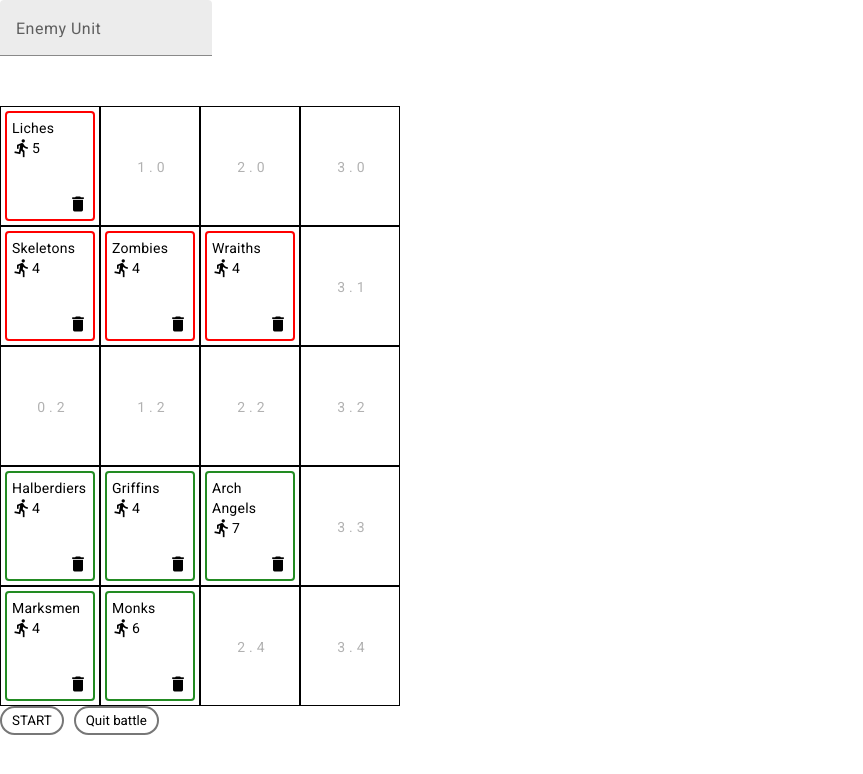
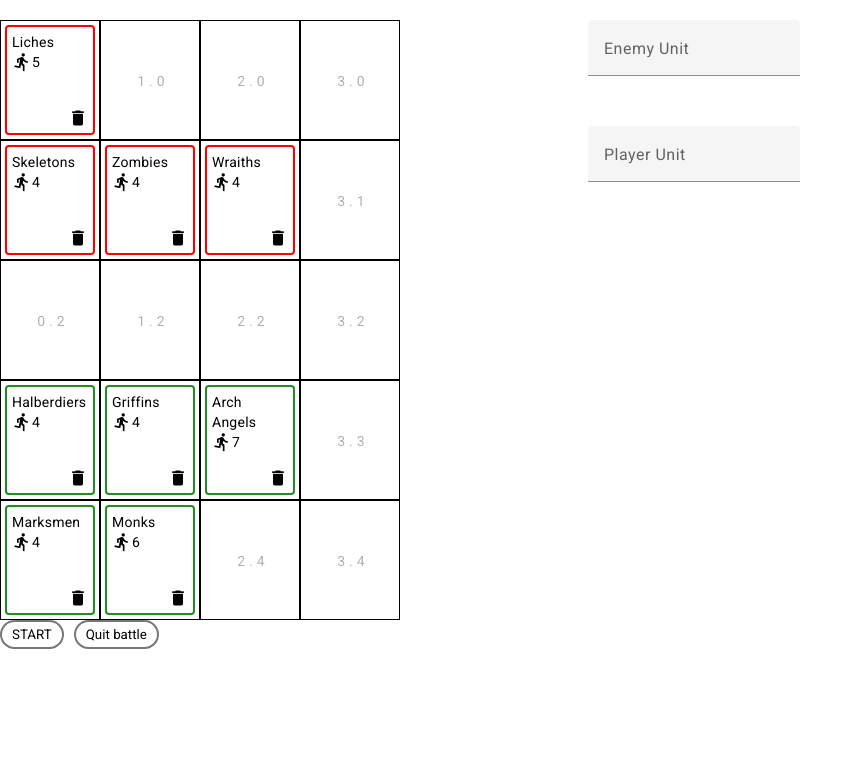
Before and after one commit to zedero/homm3-battle-ai, an Angular app: page / in a window 1280 px wide. Shown: the top 774 px of the page, without its empty margins (0-863 px from the left). Built offline with nearby package versions, Linux system fonts and the light colour scheme.

Commit message:
Player placement

```diff
--- a/package.json
+++ b/package.json
@@ -21,6 +21,10 @@
     "@angular/platform-browser": "^16.2.0",
     "@angular/platform-browser-dynamic": "^16.2.0",
     "@angular/router": "^16.2.0",
+    "@ngrx/store": "^16.0.1",
+    "@ngrx/effects": "^16.0.1",
+    "@ngrx/store-devtools": "^16.0.1",
+    "@ngrx/schematics": "^16.0.1",
     "html-to-image": "^1.11.11",
     "pako": "1.0.11",
     "pathfinding": "^0.4.18",
--- a/src/app/components/battle-board/battle-board.component.html
+++ b/src/app/components/battle-board/battle-board.component.html
@@ -1,30 +1,5 @@
-<ng-container *ngIf="state$.value === 'IDLE'">
-  <mat-form-field class="example-full-width">
-    <mat-label>Enemy Unit</mat-label>
-    <input type="text"
-           placeholder="Pick one"
-           aria-label="Enemy Unit"
-           matInput
-           [formControl]="unitAControl"
-           [matAutocomplete]="unitA">
-    <mat-autocomplete #unitA="matAutocomplete" (optionSelected)="addEnemyUnplacedCard($event)">
-      <mat-option *ngFor="let option of filteredUnitAOptions | async" [value]="name(option.id)">
-        {{name(option.id)}}
-      </mat-option>
-    </mat-autocomplete>
-  </mat-form-field>
-  <ul class="unitList">
-    <li class="unitList_item" *ngFor="let card of enemyUnplacedCards">
-      <app-card
-        [card]="card"
-        (move)="moveCardOnBoard($event, true)"
-        (deleteCard)="removeEnemyUnplacedCard($event)"
-      ></app-card>
-    </li>
-  </ul>
-</ng-container>
-
-
+<div class="interface">
+  <div class="interface-battle-area">
     <div class="battle-map">
       <div class="battle-map_row" *ngFor="let y of rows">
         <div class="battle-map_cell" *ngFor="let x of cells" id="{{x}}.{{y}}">
@@ -55,6 +30,66 @@
         [isAttack]="true"
       ></app-line>
     </div>
+  </div>
+  <div class="interface-unit-placement">
+    <ng-container *ngIf="state$.value === 'IDLE'">
+      <div class="interface-unit-placement_enemy">
+        <mat-form-field class="example-full-width">
+          <mat-label>Enemy Unit</mat-label>
+          <input type="text"
+                 placeholder="Pick one"
+                 aria-label="Enemy Unit"
+                 matInput
+                 [formControl]="unitAControl"
+                 [matAutocomplete]="unitA">
+          <mat-autocomplete #unitA="matAutocomplete" (optionSelected)="addEnemyUnplacedCard($event)">
+            <mat-option *ngFor="let option of filteredUnitAOptions | async" [value]="name(option.id)">
+              {{name(option.id)}}
+            </mat-option>
+          </mat-autocomplete>
+        </mat-form-field>
+        <ul class="unitList">
+          <li class="unitList_item" *ngFor="let card of enemyUnplacedCards">
+            <app-card
+              [card]="card"
+              (move)="moveCardOnBoard($event)"
+              (deleteCard)="removeEnemyUnplacedCard($event)"
+            ></app-card>
+          </li>
+        </ul>
+        </div>
+      <div class="interface-unit-placement_player">
+        <mat-form-field class="example-full-width">
+          <mat-label>Player Unit</mat-label>
+          <input type="text"
+                 placeholder="Pick one"
+                 aria-label="Player Unit"
+                 matInput
+                 [formControl]="unitBControl"
+                 [matAutocomplete]="unitB">
+          <mat-autocomplete #unitB="matAutocomplete" (optionSelected)="addPlayerUnplacedCard($event)">
+            <mat-option *ngFor="let option of filteredUnitBOptions | async" [value]="name(option.id)">
+              {{name(option.id)}}
+            </mat-option>
+          </mat-autocomplete>
+        </mat-form-field>
+        <ul class="unitList">
+          <li class="unitList_item" *ngFor="let card of playerUnplacedCards">
+            <app-card
+              [card]="card"
+              (move)="moveCardOnBoard($event)"
+              (deleteCard)="removePlayerUnplacedCard($event)"
+            ></app-card>
+          </li>
+        </ul>
+      </div>
+    </ng-container>
+  </div>
+</div>
+
+
+
+
 
 <button
   *ngIf="state$.value === 'IDLE'"
@@ -84,5 +119,3 @@
   *ngIf="state$.value !== 'ROUND.REQUEST.NEW'"
   (click)="newRound(false)"
 >Quit battle</button>
-
-<!--{{highlightedUnits$ | async | json}}-->
--- a/src/app/components/battle-board/battle-board.component.scss
+++ b/src/app/components/battle-board/battle-board.component.scss
@@ -45,3 +45,11 @@
     list-style-type: none;
   }
 }
+
+.interface {
+  display: flex;
+  justify-content: space-between;
+  margin-top: 20px;
+
+  max-width: 800px;
+}
--- a/src/app/components/battle-board/battle-board.component.ts
+++ b/src/app/components/battle-board/battle-board.component.ts
@@ -61,6 +61,7 @@ export class BattleBoardComponent implements OnInit {
   cells = [0, 1, 2, 3];
 
   enemyUnplacedCards: Card[] = [];
+  playerUnplacedCards: Card[] = [];
 
   placedCards: Card[] = [
     {
@@ -256,7 +257,7 @@ export class BattleBoardComponent implements OnInit {
     );
   }
 
-  public moveCardOnBoard(newCard: MoveCard, isEnemy = false) {
+  public moveCardOnBoard(newCard: MoveCard) {
     newCard.card.position.x = newCard.position.x;
     newCard.card.position.y = newCard.position.y;
 
@@ -270,10 +271,10 @@ export class BattleBoardComponent implements OnInit {
     }
 
     this.placedCards.push(newCard.card);
-    if (isEnemy) {
-      this.enemyUnplacedCards = this.enemyUnplacedCards.filter(
-        (card) => card.name !== newCard.card.name,
-      );
+    if (newCard.card.isEnemy) {
+      this.removeEnemyUnplacedCard(newCard.card);
+    } else {
+      this.removePlayerUnplacedCard(newCard.card);
     }
   }
 
@@ -480,6 +481,12 @@ export class BattleBoardComponent implements OnInit {
     );
   };
 
+  removePlayerUnplacedCard = (cardToRemove: Card) => {
+    this.playerUnplacedCards = this.playerUnplacedCards.filter(
+      (card: Card) => card.name !== cardToRemove.name,
+    );
+  };
+
   getTier = (tier: string) => {
     // @ts-ignore
     return TierName[tier][0];
@@ -519,4 +526,30 @@ export class BattleBoardComponent implements OnInit {
       },
     });
   }
+
+  addPlayerUnplacedCard(option: any) {
+    const id = this.fromName(option.option.value);
+    const card = UNITS.find((unit) => unit.id === id);
+
+    if (!card) {
+      return;
+    }
+    // clear autocomplete input
+    this.unitBControl.setValue('');
+
+    // console.log(this.unitAControl);
+
+    this.playerUnplacedCards.push({
+      tier: this.getTier(card.tier),
+      initiative: card.initiative,
+      name: option.option.value,
+      type: card.ranged ? TYPE.RANGED : TYPE.MELEE,
+      canTeleport: this.hasSkill(card, SPECIALS.TELEPORT),
+      isEnemy: false,
+      position: {
+        x: -1,
+        y: -1,
+      },
+    });
+  }
 }
```
Also changed, not shown: src/app/state/app.actions.ts (added, +7 -0 lines), src/app/state/app.reducer.ts (added, +29 -0 lines), src/app/state/app.selectors.ts (added, +9 -0 lines), 1 other file (tests, documents, lock files or other folders). Lines whose indentation alone changed are shown as unchanged.
